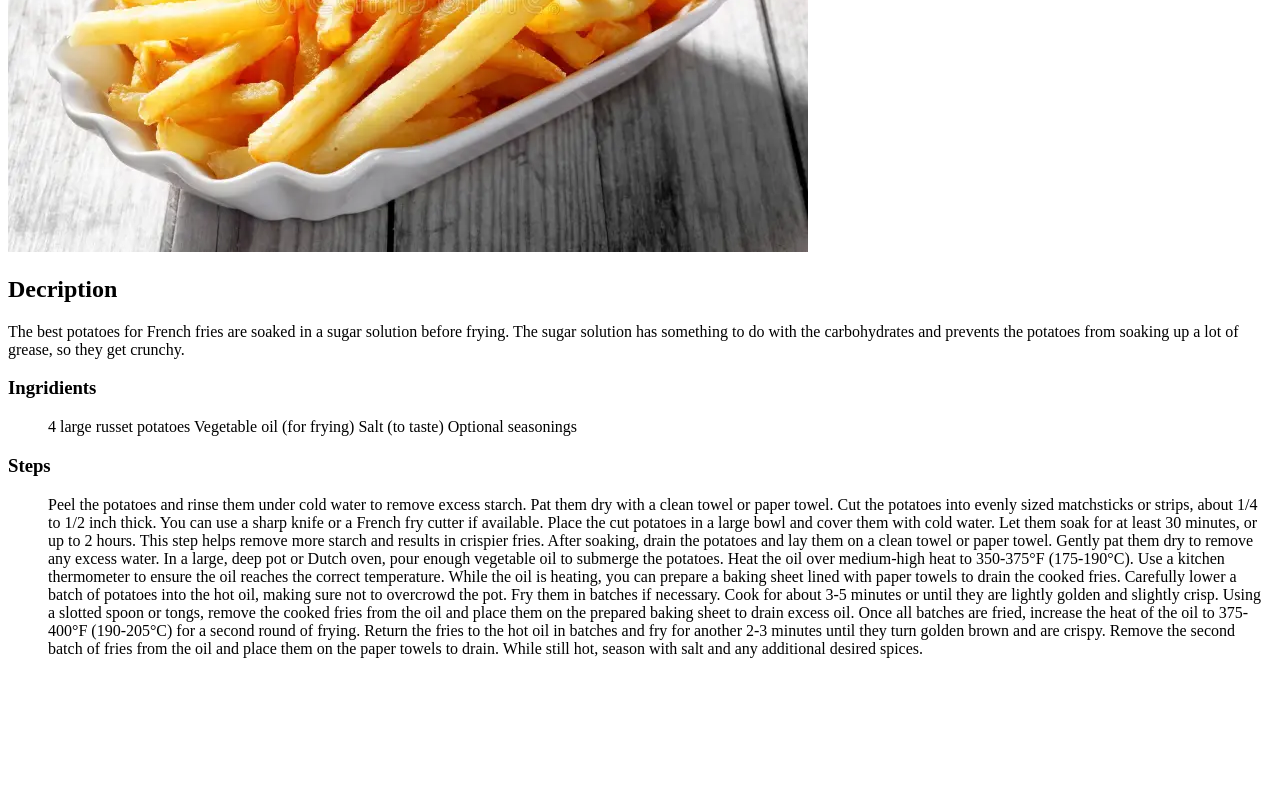
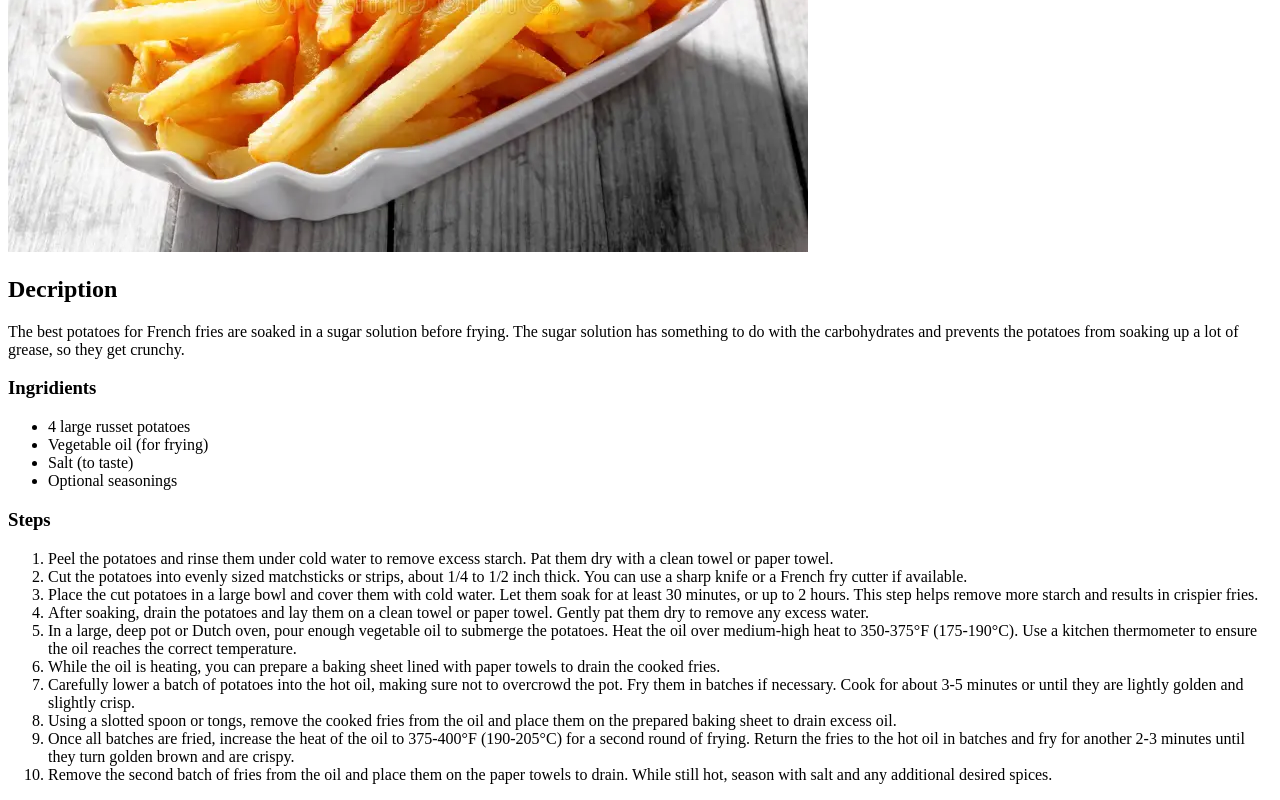
Before and after one commit to nithxvi/samayal_kuripu, a plain HTML site: page recipes/fries.html in a window 1280 px wide. Shown: the part 361-1161 px from the top of the page. Before the commit the page ends 1035 px from the top, so only its background shows below. Drawn offline with Linux system fonts and the light colour scheme; files whose address does not match are found by name.

Commit message:
fixed the problem with ordered and unordered list in fries.html

```diff
--- a/recipes/fries.html
+++ b/recipes/fries.html
@@ -9,22 +9,22 @@
         <h2>Decription</h2>
         <p>The best potatoes for French fries are soaked in a sugar solution before frying. The sugar solution has something to do with the carbohydrates and prevents the potatoes from soaking up a lot of grease, so they get crunchy.</p>
         <h3>Ingridients</h3>
-        <ul>4 large russet potatoes
-            Vegetable oil (for frying)
-            Salt (to taste)
-            Optional seasonings</ul>
+        <ul><li>4 large russet potatoes</li>
+            <li>Vegetable oil (for frying)</li>
+            <li>Salt (to taste)</li>
+            <li>Optional seasonings</li></ul>
         <h3>Steps</h3>
         <ol>
-            Peel the potatoes and rinse them under cold water to remove excess starch. Pat them dry with a clean towel or paper towel.
-            Cut the potatoes into evenly sized matchsticks or strips, about 1/4 to 1/2 inch thick. You can use a sharp knife or a French fry cutter if available.
-            Place the cut potatoes in a large bowl and cover them with cold water. Let them soak for at least 30 minutes, or up to 2 hours. This step helps remove more starch and results in crispier fries.
-            After soaking, drain the potatoes and lay them on a clean towel or paper towel. Gently pat them dry to remove any excess water.
-            In a large, deep pot or Dutch oven, pour enough vegetable oil to submerge the potatoes. Heat the oil over medium-high heat to 350-375°F (175-190°C). Use a kitchen thermometer to ensure the oil reaches the correct temperature.
-            While the oil is heating, you can prepare a baking sheet lined with paper towels to drain the cooked fries.
-            Carefully lower a batch of potatoes into the hot oil, making sure not to overcrowd the pot. Fry them in batches if necessary. Cook for about 3-5 minutes or until they are lightly golden and slightly crisp.
-            Using a slotted spoon or tongs, remove the cooked fries from the oil and place them on the prepared baking sheet to drain excess oil.
-            Once all batches are fried, increase the heat of the oil to 375-400°F (190-205°C) for a second round of frying. Return the fries to the hot oil in batches and fry for another 2-3 minutes until they turn golden brown and are crispy.
-            Remove the second batch of fries from the oil and place them on the paper towels to drain. While still hot, season with salt and any additional desired spices.
+            <li>Peel the potatoes and rinse them under cold water to remove excess starch. Pat them dry with a clean towel or paper towel.</li>
+            <li>Cut the potatoes into evenly sized matchsticks or strips, about 1/4 to 1/2 inch thick. You can use a sharp knife or a French fry cutter if available.</li>
+            <li>Place the cut potatoes in a large bowl and cover them with cold water. Let them soak for at least 30 minutes, or up to 2 hours. This step helps remove more starch and results in crispier fries.</li>
+            <li>After soaking, drain the potatoes and lay them on a clean towel or paper towel. Gently pat them dry to remove any excess water.</li>
+            <li>In a large, deep pot or Dutch oven, pour enough vegetable oil to submerge the potatoes. Heat the oil over medium-high heat to 350-375°F (175-190°C). Use a kitchen thermometer to ensure the oil reaches the correct temperature.</li>
+            <li>While the oil is heating, you can prepare a baking sheet lined with paper towels to drain the cooked fries.</li>
+            <li>Carefully lower a batch of potatoes into the hot oil, making sure not to overcrowd the pot. Fry them in batches if necessary. Cook for about 3-5 minutes or until they are lightly golden and slightly crisp.</li>
+            <li>Using a slotted spoon or tongs, remove the cooked fries from the oil and place them on the prepared baking sheet to drain excess oil.</li>
+            <li>Once all batches are fried, increase the heat of the oil to 375-400°F (190-205°C) for a second round of frying. Return the fries to the hot oil in batches and fry for another 2-3 minutes until they turn golden brown and are crispy.</li>
+            <li>Remove the second batch of fries from the oil and place them on the paper towels to drain. While still hot, season with salt and any additional desired spices.</li>
         </ol>
     </body>
 </html>
```
Also changed, not shown: index.html (+1 -1 lines).
